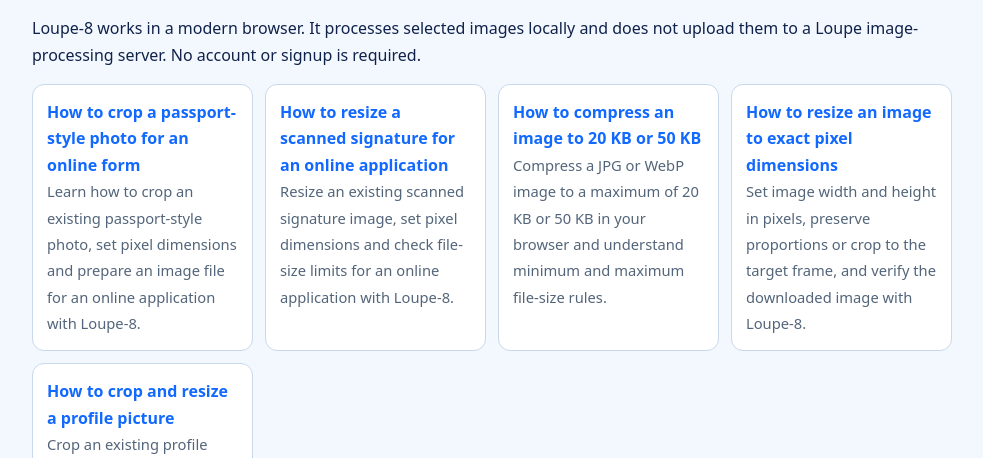
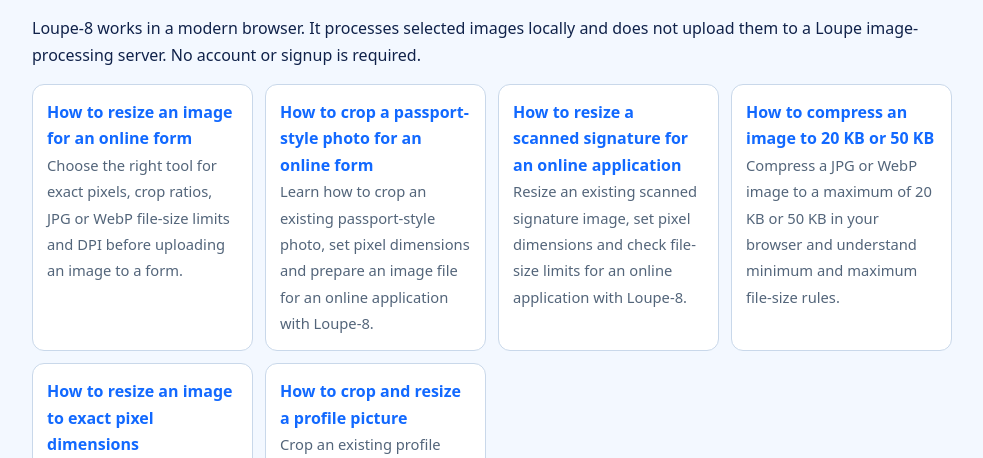
Before and after one commit to SKABDULAHMED8/Loupe-8, a plain HTML site: page guides/index.html in a window 1280 px wide. Shown: the part 266-724 px from the top of the page, without its empty margins (148-1131 px from the left). Drawn offline with Linux system fonts and the light colour scheme.

Commit message:
Link the online-form image preparation guide from the guide index

```diff
--- a/guides/index.html
+++ b/guides/index.html
@@ -4,14 +4,14 @@
 <meta charset="utf-8">
 <meta name="viewport" content="width=device-width, initial-scale=1">
 <title>Image Resizing and Application Photo Guides | Loupe-8</title>
-<meta name="description" content="Guides for passport-style photo crops, scanned signatures, image compression to KB limits, pixel resizing and profile pictures with Loupe-8.">
+<meta name="description" content="Practical help for resizing images to exact pixels, compressing JPG or WebP to KB limits, preparing photos and signatures for forms, and cropping profile pictures.">
 <meta name="robots" content="index, follow, max-image-preview:large">
 <link rel="canonical" href="https://skabdulahmed8.github.io/Loupe-8/guides/">
 <meta name="theme-color" content="#1269FF">
 <meta property="og:type" content="website">
 <meta property="og:site_name" content="Loupe-8">
 <meta property="og:title" content="Image Resizing and Application Photo Guides | Loupe-8">
-<meta property="og:description" content="Guides for passport-style photo crops, scanned signatures, image compression to KB limits, pixel resizing and profile pictures.">
+<meta property="og:description" content="Guides for exact pixel dimensions, KB-limited image compression, application photos and signatures, passport-style crops and profile pictures.">
 <meta property="og:url" content="https://skabdulahmed8.github.io/Loupe-8/guides/">
 <meta property="og:image" content="https://skabdulahmed8.github.io/Loupe-8/LOUPE_Home_Logo1.png">
 <meta property="og:image:secure_url" content="https://skabdulahmed8.github.io/Loupe-8/LOUPE_Home_Logo1.png">
@@ -21,7 +21,7 @@
 <meta property="og:image:alt" content="Loupe-8 image resizing, compression and conversion brand image">
 <meta name="twitter:card" content="summary_large_image">
 <meta name="twitter:title" content="Image Resizing and Application Photo Guides | Loupe-8">
-<meta name="twitter:description" content="Guides for passport-style photo crops, scanned signatures, image compression to KB limits, pixel resizing and profile pictures.">
+<meta name="twitter:description" content="Guides for exact pixel dimensions, KB-limited image compression, application photos and signatures, passport-style crops and profile pictures.">
 <meta name="twitter:image" content="https://skabdulahmed8.github.io/Loupe-8/LOUPE_Home_Logo1.png">
 <style>
 :root{color-scheme:light dark;--bg:#f3f8ff;--card:#fff;--ink:#10224a;--muted:#53657a;--line:#c9d8ea;--accent:#1269ff}
@@ -47,7 +47,8 @@ footer{border-top:1px solid var(--line);padding:22px 0 34px;color:var(--muted);f
 <main><h1>Loupe-8 image guides</h1>
 <p class="lead">Practical guides for resizing photos, scanned signatures and profile pictures, compressing images to a file-size limit and setting exact pixel dimensions for online forms.</p>
 <p>Loupe-8 works in a modern browser. It processes selected images locally and does not upload them to a Loupe image-processing server. No account or signup is required.</p>
-<div class="related"><a href="https://skabdulahmed8.github.io/Loupe-8/guides/passport-photo-for-online-forms/"><strong>How to crop a passport-style photo for an online form</strong><br><span class="muted">Learn how to crop an existing passport-style photo, set pixel dimensions and prepare an image file for an online application with Loupe-8.</span></a>
+<div class="related"><a href="https://skabdulahmed8.github.io/Loupe-8/guides/prepare-image-for-online-form/"><strong>How to resize an image for an online form</strong><br><span class="muted">Choose the right tool for exact pixels, crop ratios, JPG or WebP file-size limits and DPI before uploading an image to a form.</span></a>
+<a href="https://skabdulahmed8.github.io/Loupe-8/guides/passport-photo-for-online-forms/"><strong>How to crop a passport-style photo for an online form</strong><br><span class="muted">Learn how to crop an existing passport-style photo, set pixel dimensions and prepare an image file for an online application with Loupe-8.</span></a>
 <a href="https://skabdulahmed8.github.io/Loupe-8/guides/signature-image-for-online-forms/"><strong>How to resize a scanned signature for an online application</strong><br><span class="muted">Resize an existing scanned signature image, set pixel dimensions and check file-size limits for an online application with Loupe-8.</span></a>
 <a href="https://skabdulahmed8.github.io/Loupe-8/guides/compress-image-to-20kb-or-50kb/"><strong>How to compress an image to 20 KB or 50 KB</strong><br><span class="muted">Compress a JPG or WebP image to a maximum of 20 KB or 50 KB in your browser and understand minimum and maximum file-size rules.</span></a>
 <a href="https://skabdulahmed8.github.io/Loupe-8/guides/resize-image-to-exact-pixels/"><strong>How to resize an image to exact pixel dimensions</strong><br><span class="muted">Set image width and height in pixels, preserve proportions or crop to the target frame, and verify the downloaded image with Loupe-8.</span></a>
```
